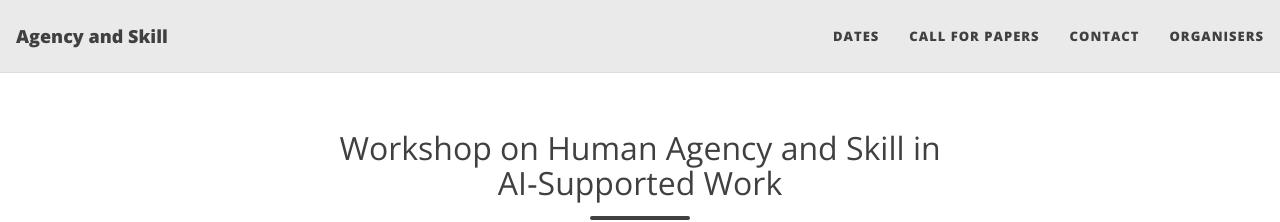
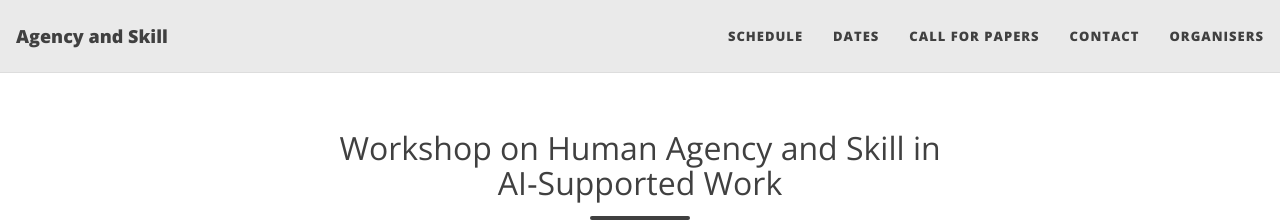
Before and after one commit to agency-and-skill/agency-and-skill.github.io, a Jekyll site: the page built from index.md, in a window 1280 px wide. Shown: the top 222 px of the page. Built offline with Jekyll 4.4.1, drawn with Linux system fonts in a browser that asks for light colours.

Commit message:
add navbar item

```diff
--- a/_config.yml
+++ b/_config.yml
@@ -20,6 +20,7 @@ author: Human Agency and Skill
 ###############################################
 
 navbar-links:
+  Schedule: "#schedule"
   Dates: "#dates"
   Call for Papers : "#cfp"
   Contact: "#contact"
--- a/index.md
+++ b/index.md
@@ -15,7 +15,7 @@ When AI becomes a routine collaborator at work, what happens to human expertise
 This workshop invites researchers and practitioners to critically examine the sustainability of human expertise in AI-supported work. We welcome perspectives from HCI, AI, cognitive science, philosophy, organizational studies, healthcare, law, education, and other domains where AI is transforming professional practice.
 
 
-## Workshop Schedule 22 June
+## Workshop Schedule 22 June {#schedule}
 
 | 09:00 | Welcome and Introduction | |
 | 09:10 | **Kasia Glowicka**, The Space In-Between: Creative Skill and Cognitive Transitions in the Age of Prompt-Based AI | [paper](submissions/Glowicka_2026_Creative-Skill-and-Cognitive-Transitions-in-the-Age-of-Prompt-Based-AI_CHIWORK.pdf)
```
